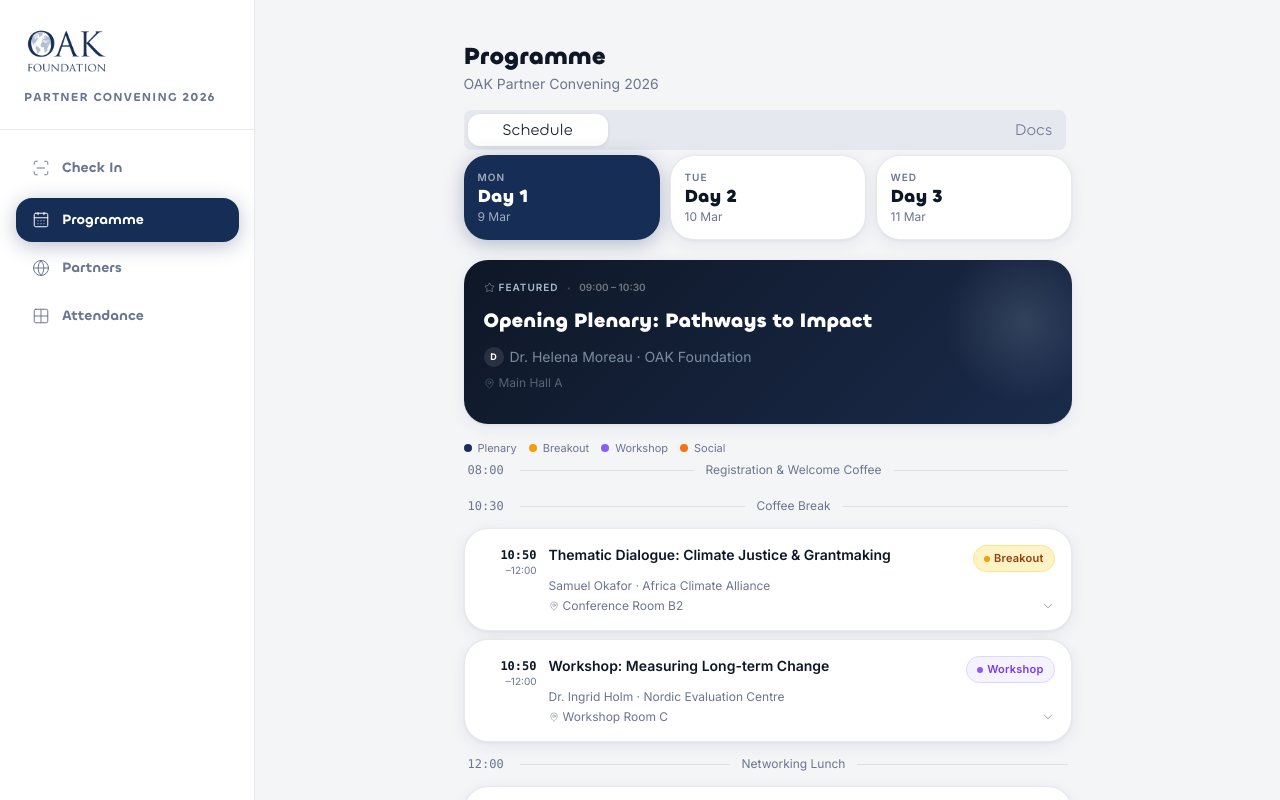
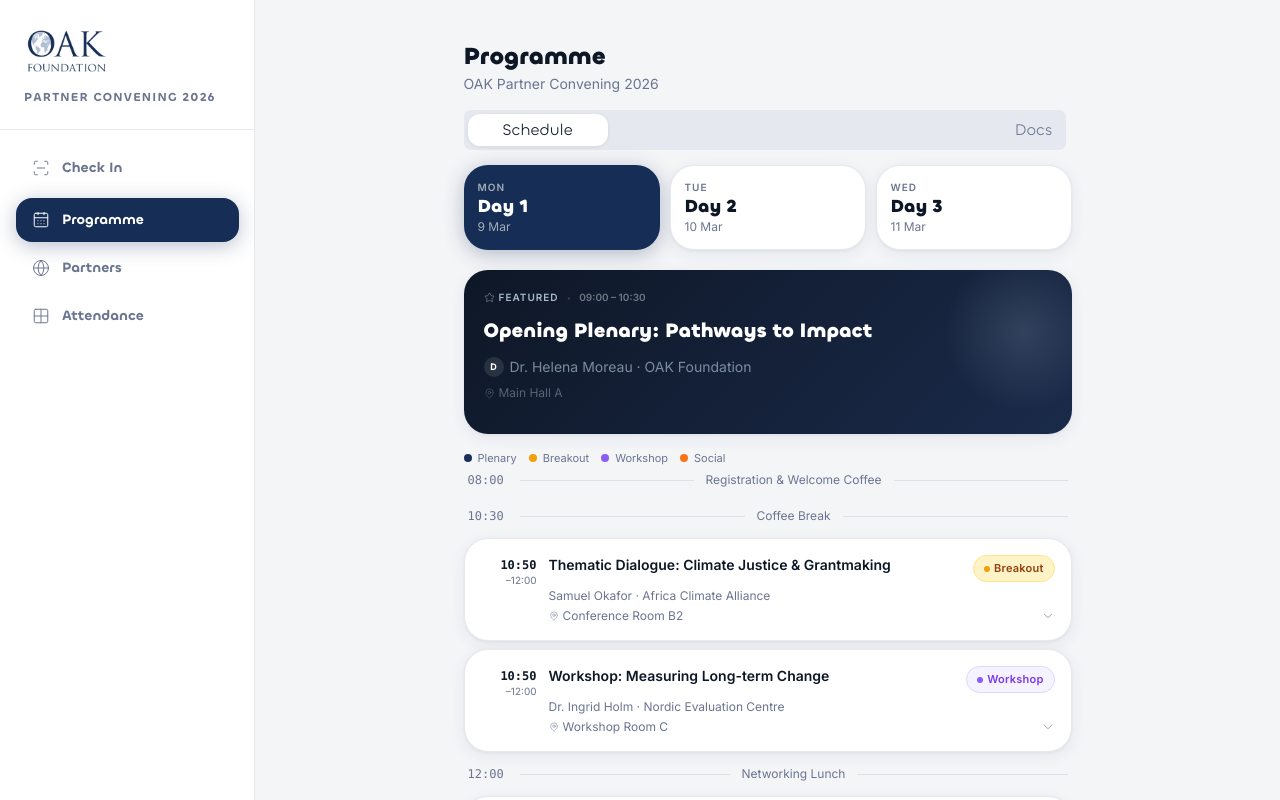
Before and after one commit to marthatazvivinga480-cyber/OAK_Project-, a Next.js app: page /programme in a window 1280 px wide. Shown: the top 800 px of the page. Built offline with nearby package versions, Linux system fonts and the light colour scheme.

Commit message:
fix: adjust padding in schedule day button for improved layout

```diff
--- a/src/components/Progrmme1/Programme1.tsx
+++ b/src/components/Progrmme1/Programme1.tsx
@@ -80,7 +80,7 @@ export default function Programme() {
           {activeTab === "schedule" ? (
             <>
               {/* DAYS */}
-              <div className="h-[90px] w-full pt-[5px]">
+              <div className="w-full pt-[15px]">
                 <div className="grid h-[85px] w-full grid-cols-3 gap-[10px]">
                   <DayButton
                     active={selectedDay === "day1"}
```
